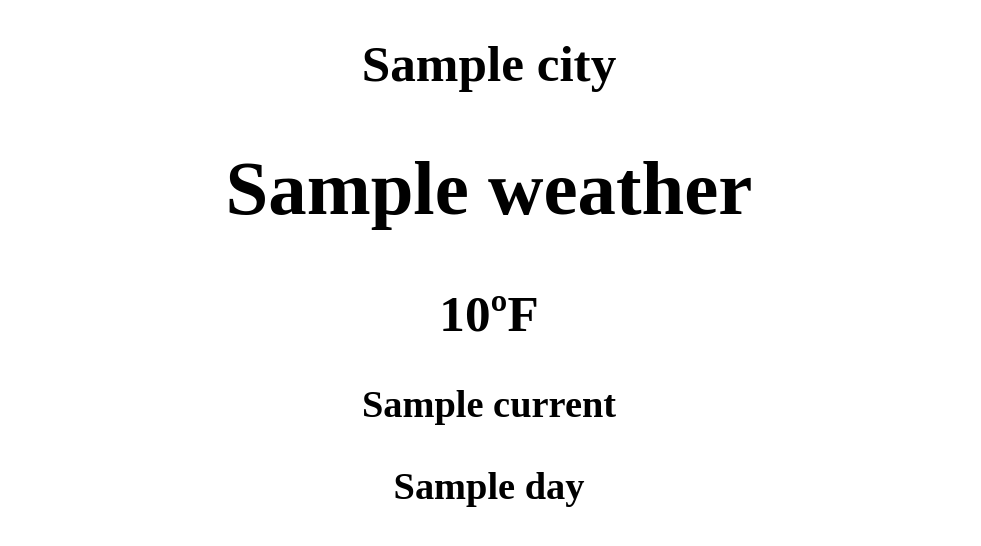
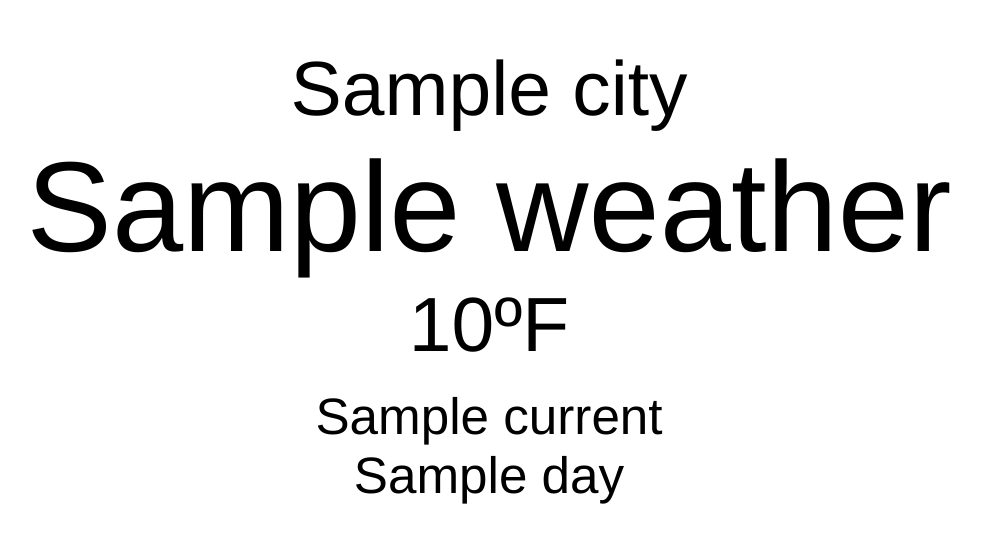
Before and after one commit to TheFireFerret/rain, a Flask app: template templates/index.html in a window 1280 px wide. Shown: the top 546 px of the page, without its empty margins (151-1132 px from the left). Run offline with Flask 2, Linux system fonts and the light colour scheme; the template is opened without the code that fills it: most values are stand-ins (such as "Sample title", 1, 10 or a date in 2020).

Commit message:
added styyyyle

```diff
--- a/templates/index.html
+++ b/templates/index.html
@@ -12,31 +12,37 @@
 </head>
 
 <style>
+    div {
+        font-family: Helvetica, Arial, sans-serif;
+    }
     .weather {
+        text-align: center;
+        font-size: 16px;
+        font-size: 10vw;
+    }
+
+    .city {
         text-align: center;
         font-size: 16px;
         font-size: 6vw;
     }
 
-    .city {
+    .day {
         text-align: center;
         font-size: 16px;
         font-size: 4vw;
     }
-
-    .day {
-        text-align: center;
-        font-size: 16px;
-        font-size: 3vw;
-    }
 </style>
 
 <body>
-<h1 class="city">{{city}}</h1>
-<h1 class="weather">{{weather}}</h1>
-<h1 class="city">{{temp}}ºF</h1>
-<h3 class="day">{{current}}</h3>
-<h3 class="day">{{day}}</h3>
+<br>
+<br>
+<div class="city">{{city}}</div>
+<div class="weather">{{weather}}</div>
+<div class="city">{{temp}}ºF</div>
+<br>
+<div class="day">{{current}}</div>
+<div class="day">{{day}}</div>
 
 </body>
 
```
